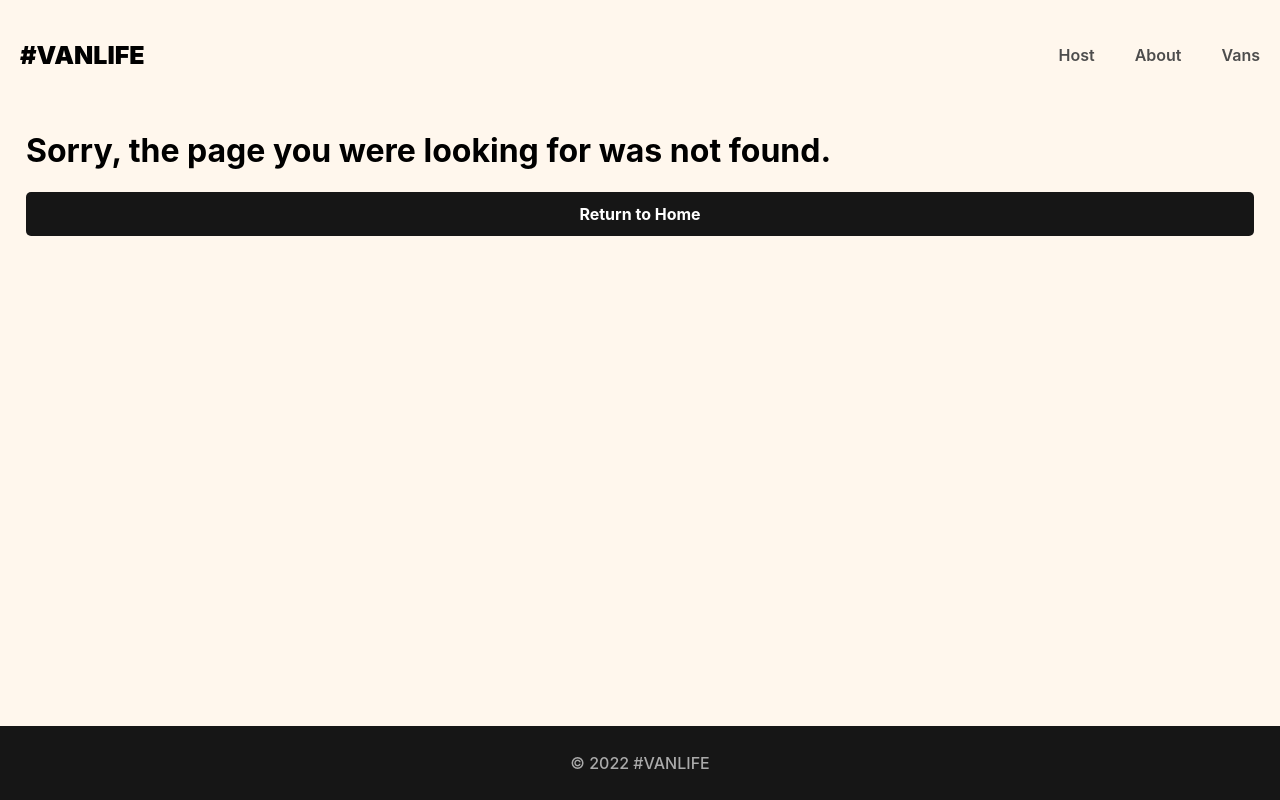
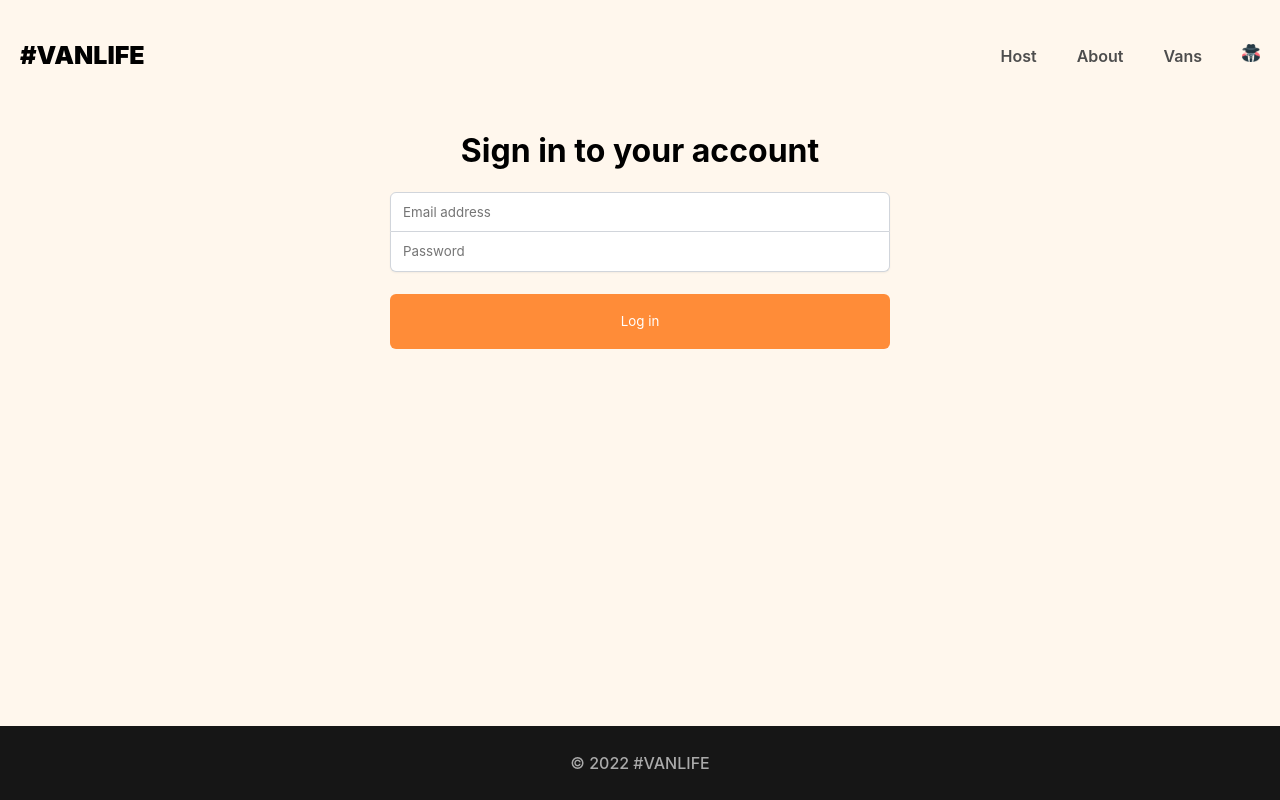
Before and after one commit to MariuszRojewski/portfolio-vanlife-site, a React (Create React App) app: page /login in a window 1280 px wide. Before the commit this address had no page. Built offline with nearby package versions, Linux system fonts and the light colour scheme; what miragejs would draw is missing.

Commit message:
21:11 09.07

```diff
--- a/src/App.js
+++ b/src/App.js
@@ -20,20 +20,26 @@
 import Layout from "./components/Layout";
 import HostLayout from "./components/HostLayout";
 import NotFound from "./pages/NotFound";
+import Error from "./components/Error";
+import Login from "./pages/Login";
 
 import "./server";
 
 // UCZ SIĘ OD TEGO MIEJSCA
-// https://scrimba.com/learn/reactrouter6/loaders-intro-coe51485aa8c4155663d64867
-
-const dupa = {};
+// https://scrimba.com/learn/reactrouter6/note-from-the-future-importing-image-assets-in-vite-co42c4499bfc6b53a80b24d20
 
 const router = createBrowserRouter(
   createRoutesFromElements(
     <Route path="/" element={<Layout />}>
       <Route index element={<Home />} />
       <Route path="about" element={<About />} />
-      <Route path="vans" element={<Vans />} loader={vansLoader} />
+      <Route path="login" element={<Login />} />
+      <Route
+        path="vans"
+        element={<Vans />}
+        loader={vansLoader}
+        errorElement={<Error />}
+      />
       <Route path="vans/:id" element={<VanDetail />} />
 
       <Route path="host" element={<HostLayout />}>
--- /dev/null
+++ b/src/components/Error.js
@@ -0,0 +1,16 @@
+import React from "react";
+import { useRouteError } from "react-router-dom";
+
+function Error() {
+  const error = useRouteError();
+  return (
+    <>
+      <h1>Error: {error.message}</h1>
+      <pre>
+        {error.status} - {error.statusText}
+      </pre>
+    </>
+  );
+}
+
+export default Error;
--- a/src/components/Header.js
+++ b/src/components/Header.js
@@ -1,4 +1,5 @@
 import React from "react";
+import userIcon from "../assets/images/avatar-icon.png";
 import { Link, NavLink } from "react-router-dom";
 
 function Header() {
@@ -32,6 +33,9 @@
         >
           Vans
         </NavLink>
+        <Link to="login" className="login-link">
+          <img src={userIcon} className="login-icon" />
+        </Link>
       </nav>
     </header>
   );
--- a/src/index.css
+++ b/src/index.css
@@ -34,6 +34,11 @@
   display: flex;
   align-items: center;
   padding-block: 10px;
+}
+
+header .login-icon {
+  height: 18px;
+  width: 18px;
 }
 
 header .site-logo {
@@ -470,3 +475,49 @@
   background-color: #161616;
   color: white;
 }
+
+.login-container {
+  display: flex;
+  flex-direction: column;
+  align-items: center;
+  padding-inline: 27px;
+}
+
+.login-form {
+  display: flex;
+  flex-direction: column;
+  width: 100%;
+  max-width: 500px;
+}
+
+.login-form > input {
+  border: 1px solid rgba(209, 213, 219);
+  height: 40px;
+  text-indent: 10px;
+  font-family: "Inter", sans-serif;
+  box-shadow: 0px 1px 2px rgba(0, 0, 0, 0.05);
+  font-weight: 400;
+}
+
+.login-form > input:focus {
+  outline: none;
+}
+
+.login-form > input:first-of-type {
+  border-radius: 6px 6px 0px 0px;
+}
+
+.login-form > input:last-of-type {
+  border-radius: 0px 0px 6px 6px;
+  border-top: none;
+}
+
+.login-form > button {
+  background-color: #FF8C38;
+  border: none;
+  border-radius: 6px;
+  height: 55px;
+  margin-top: 22px;
+  color: white;
+  font-family: "Inter", sans-serif;
+}
--- /dev/null
+++ b/src/pages/Login.js
@@ -0,0 +1,45 @@
+import React from "react";
+import { useNavigate } from "react-router-dom";
+
+export default function Login() {
+  const [loginFormData, setLoginFormData] = React.useState({
+    email: "",
+    password: "",
+  });
+
+  function handleSubmit(e) {
+    e.preventDefault();
+    console.log(loginFormData);
+  }
+
+  function handleChange(e) {
+    const { name, value } = e.target;
+    setLoginFormData((prev) => ({
+      ...prev,
+      [name]: value,
+    }));
+  }
+
+  return (
+    <div className="login-container">
+      <h1>Sign in to your account</h1>
+      <form onSubmit={handleSubmit} className="login-form">
+        <input
+          name="email"
+          onChange={handleChange}
+          type="email"
+          placeholder="Email address"
+          value={loginFormData.email}
+        />
+        <input
+          name="password"
+          onChange={handleChange}
+          type="password"
+          placeholder="Password"
+          value={loginFormData.password}
+        />
+        <button>Log in</button>
+      </form>
+    </div>
+  );
+}
```
Also changed, not shown: src/assets/images/avatar-icon.png (added).
